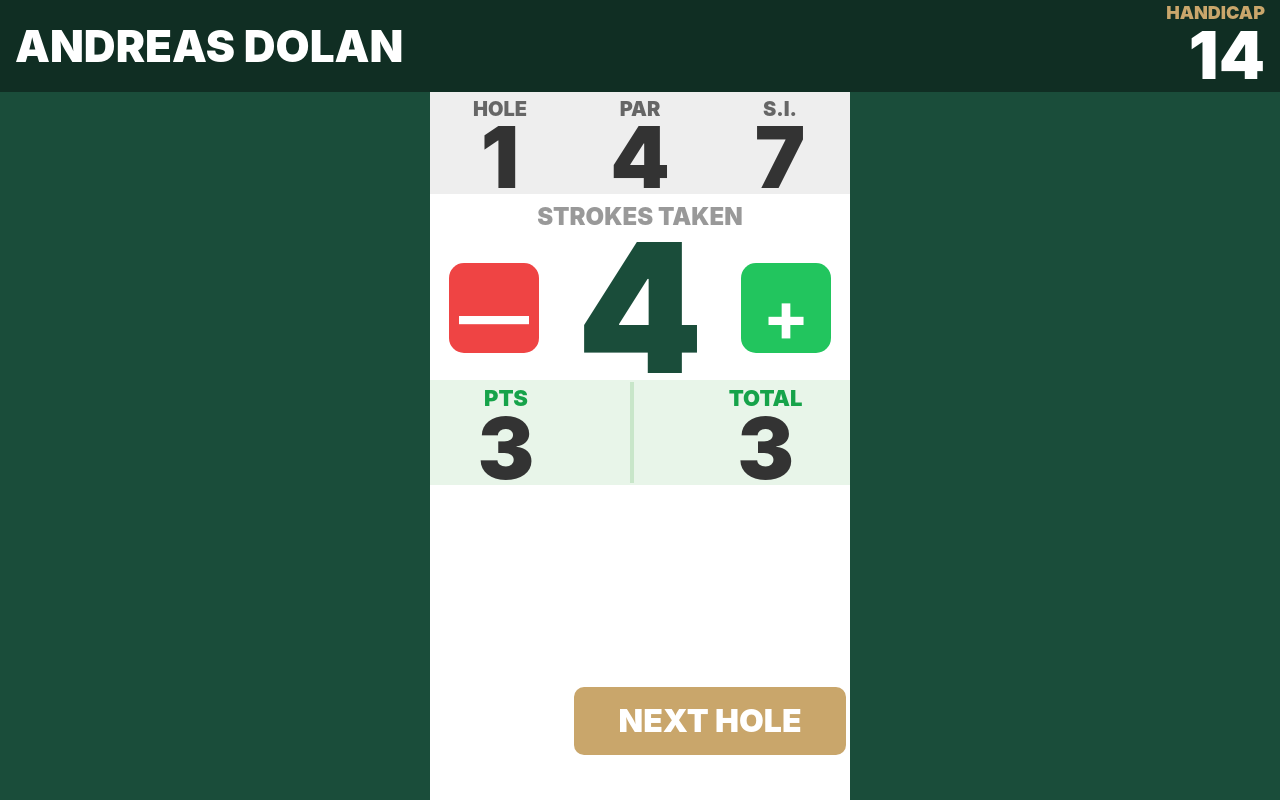
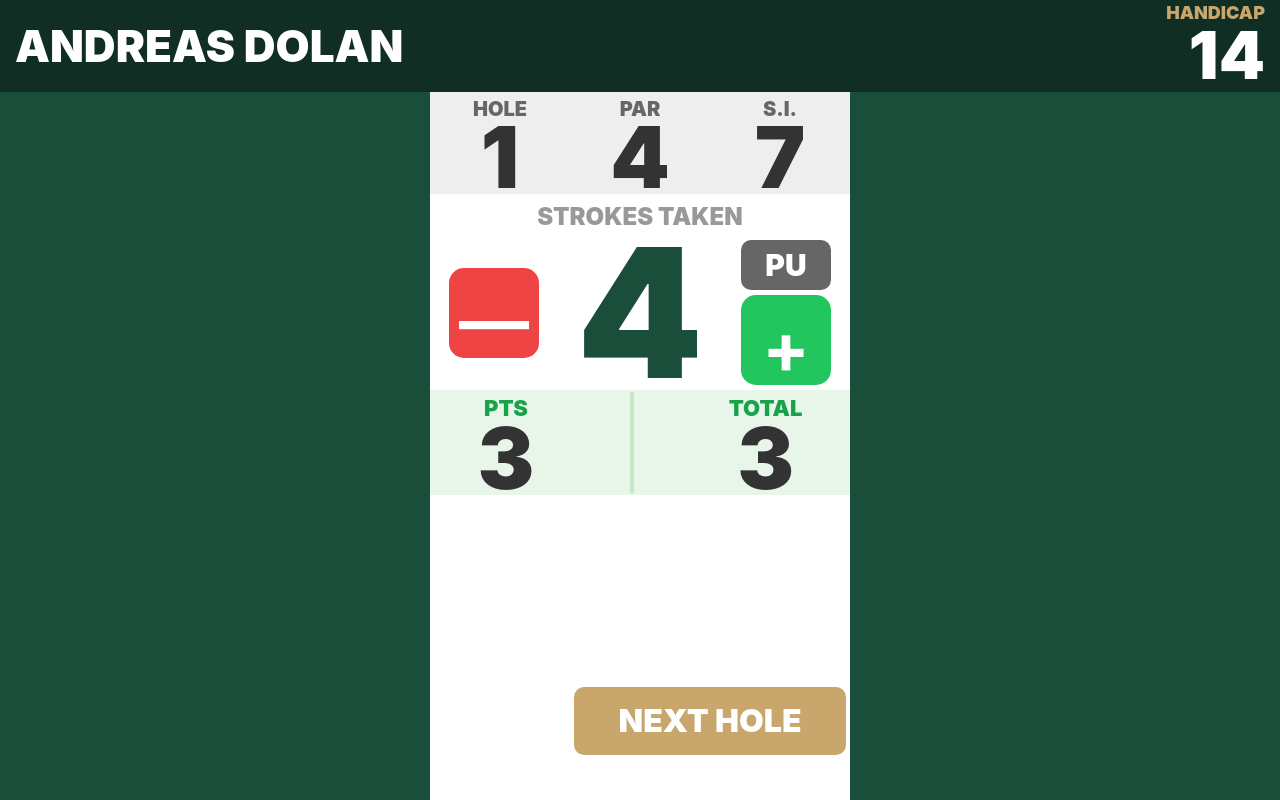
Before and after one commit to Joxer88/golf-society-app, a React (Create React App) app: page / in a window 1280 px wide. Built offline with nearby package versions, Linux system fonts and the light colour scheme.

Commit message:
andreas dolan edition - pick up

```diff
--- a/src/App.js
+++ b/src/App.js
@@ -10,7 +10,6 @@ const course = [
 const supabase = createClient(process.env.REACT_APP_SUPABASE_URL || '', process.env.REACT_APP_SUPABASE_ANON_KEY || '');
 
 const GolfApp = () => {
-  // Updated Sample Player
   const [player] = useState({ name: "ANDREAS DOLAN", handicap: 14 });
   const [verifierName, setVerifierName] = useState("");
   const [currentHole, setCurrentHole] = useState(0);
@@ -18,13 +17,20 @@ const GolfApp = () => {
   const [showSummary, setShowSummary] = useState(false);
 
   const calcHolePoints = (s, p, si) => {
+    if (s === 0) return 0; // Picked up = 0 points
     const pops = Math.floor(player.handicap / 18) + (player.handicap % 18 >= si ? 1 : 0);
     return Math.max(0, p - (s - pops) + 2);
   };
 
   const updateScore = (val) => {
     const newScores = [...scores];
-    newScores[currentHole] = Math.max(1, newScores[currentHole] + val);
+    newScores[currentHole] = Math.max(0, newScores[currentHole] + val);
+    setScores(newScores);
+  };
+
+  const pickUp = () => {
+    const newScores = [...scores];
+    newScores[currentHole] = 0;
     setScores(newScores);
   };
 
@@ -48,7 +54,7 @@ const GolfApp = () => {
           <div style={{ flex: 1, overflowY: 'auto' }}>
             {course.map((h, i) => (
               <div key={i} style={{ display: 'flex', justifyContent: 'space-between', padding: '2px 0', borderBottom: '1px solid #eee', fontWeight: '900', fontSize: '26px' }}>
-                <span style={{ color: '#bbb' }}>H{i+1}</span> <span>{scores[i]}</span>
+                <span style={{ color: '#bbb' }}>H{i+1}</span> <span>{scores[i] === 0 ? 'PU' : scores[i]}</span>
                 <span style={{ color: '#1A4D3A' }}>{calcHolePoints(scores[i], h.par, h.si)}p</span>
               </div>
             ))}
@@ -67,7 +73,6 @@ const GolfApp = () => {
   return (
     <div style={{ height: '100vh', backgroundColor: '#1A4D3A', color: 'white', padding: '0px', display: 'flex', flexDirection: 'column', alignItems: 'center', overflow: 'hidden' }}>
 
-      {/* Header - Player Name & Expanded Handicap */}
       <div style={{ width: '100%', display: 'flex', justifyContent: 'space-between', padding: '4px 15px', backgroundColor: 'rgba(0,0,0,0.4)', alignItems: 'center' }}>
         <p style={{ fontSize: '44px', fontWeight: '900', margin: 0, lineHeight: 1 }}>{player.name}</p>
         <div style={{ textAlign: 'right' }}>
@@ -78,31 +83,39 @@ const GolfApp = () => {
 
       <div style={{ width: '100%', maxWidth: '420px', backgroundColor: 'white', color: '#333', flex: 1, display: 'flex', flexDirection: 'column', justifyContent: 'flex-start', overflow: 'hidden' }}>
 
-        {/* Hole Info Section */}
         <div style={{ display: 'grid', gridTemplateColumns: 'repeat(3, 1fr)', textAlign: 'center', backgroundColor: '#eee', padding: '2px 0' }}>
           <div><p style={{ fontSize: '20px', fontWeight: '900', margin: 0, color: '#666' }}>HOLE</p><p style={{ fontSize: '85px', fontWeight: '900', lineHeight: 0.8, margin: 0 }}>{currentHole + 1}</p></div>
           <div><p style={{ fontSize: '20px', fontWeight: '900', margin: 0, color: '#666' }}>PAR</p><p style={{ fontSize: '85px', fontWeight: '900', lineHeight: 0.8, margin: 0 }}>{course[currentHole].par}</p></div>
           <div><p style={{ fontSize: '20px', fontWeight: '900', margin: 0, color: '#666' }}>S.I.</p><p style={{ fontSize: '85px', fontWeight: '900', lineHeight: 0.8, margin: 0 }}>{course[currentHole].si}</p></div>
         </div>
 
-        {/* Main Input Section */}
-        <div style={{ textAlign: 'center', padding: '5px 0' }}>
+        <div style={{ textAlign: 'center', padding: '5px 0', position: 'relative' }}>
           <p style={{ fontSize: '24px', fontWeight: '900', color: '#999', margin: '0 0 5px 0' }}>STROKES TAKEN</p>
+
           <div style={{ display: 'flex', alignItems: 'center', justifyContent: 'space-around' }}>
+            {/* MINUS */}
             <button onClick={() => updateScore(-1)} style={{ width: '90px', height: '90px', backgroundColor: '#ef4444', color: 'white', borderRadius: '15px', fontSize: '70px', fontWeight: 'bold', border: 'none' }}>—</button>
-            <span style={{ fontSize: '180px', fontWeight: '900', color: '#1A4D3A', lineHeight: 0.75 }}>{scores[currentHole]}</span>
-            <button onClick={() => updateScore(1)} style={{ width: '90px', height: '90px', backgroundColor: '#22c55e', color: 'white', borderRadius: '15px', fontSize: '70px', fontWeight: 'bold', border: 'none' }}>+</button>
+
+            {/* SCORE DISPLAY */}
+            <span style={{ fontSize: '180px', fontWeight: '900', color: '#1A4D3A', lineHeight: 0.75 }}>
+                {scores[currentHole] === 0 ? "X" : scores[currentHole]}
+            </span>
+
+            <div style={{ display: 'flex', flexDirection: 'column', gap: '5px' }}>
+                {/* PU BUTTON */}
+                <button onClick={pickUp} style={{ width: '90px', height: '50px', backgroundColor: '#666', color: 'white', borderRadius: '10px', fontSize: '30px', fontWeight: '900', border: 'none' }}>PU</button>
+                {/* PLUS BUTTON */}
+                <button onClick={() => updateScore(1)} style={{ width: '90px', height: '90px', backgroundColor: '#22c55e', color: 'white', borderRadius: '15px', fontSize: '70px', fontWeight: 'bold', border: 'none' }}>+</button>
+            </div>
           </div>
         </div>
 
-        {/* Points Display */}
         <div style={{ display: 'flex', justifyContent: 'space-around', backgroundColor: '#e8f5e9', padding: '2px 0' }}>
           <div style={{ textAlign: 'center' }}><p style={{ fontSize: '22px', color: '#16a34a', fontWeight: '900', margin: 0 }}>PTS</p><p style={{ fontSize: '85px', fontWeight: '900', lineHeight: 0.8, margin: 0 }}>{calcHolePoints(scores[currentHole], course[currentHole].par, course[currentHole].si)}</p></div>
           <div style={{ borderLeft: '4px solid #c8e6c9' }}></div>
           <div style={{ textAlign: 'center' }}><p style={{ fontSize: '22px', color: '#16a34a', fontWeight: '900', margin: 0 }}>TOTAL</p><p style={{ fontSize: '85px', fontWeight: '900', lineHeight: 0.8, margin: 0 }}>{runningTotal}</p></div>
         </div>
 
-        {/* Navigation - 70% height and pulled up by 30px */}
         <div style={{ marginTop: 'auto', display: 'flex', gap: '4px', padding: '2px 4px 45px 4px' }}>
           <button onClick={() => setCurrentHole(Math.max(0, currentHole - 1))} style={{ flex: 1, padding: '10px 0', backgroundColor: '#666', color: 'white', fontSize: '24px', fontWeight: 'bold', border: 'none', borderRadius: '10px', visibility: currentHole === 0 ? 'hidden' : 'visible' }}>BACK</button>
           {currentHole < 17 ? (
```
